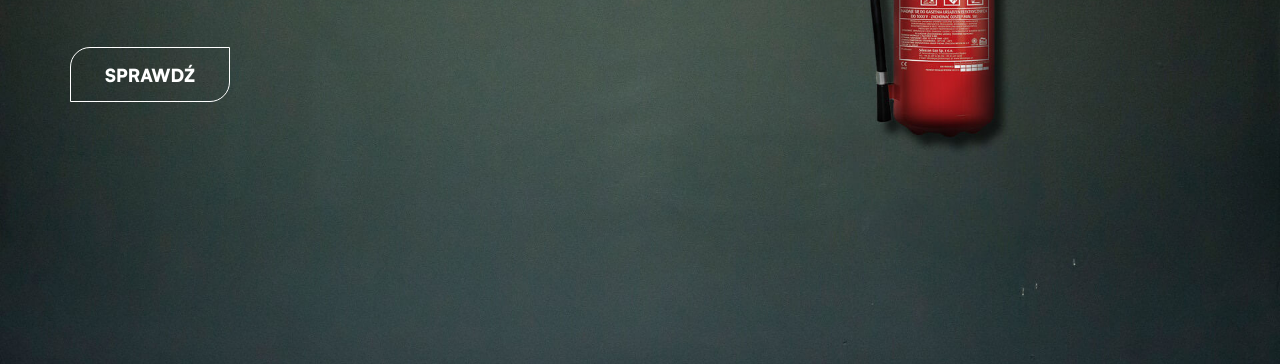
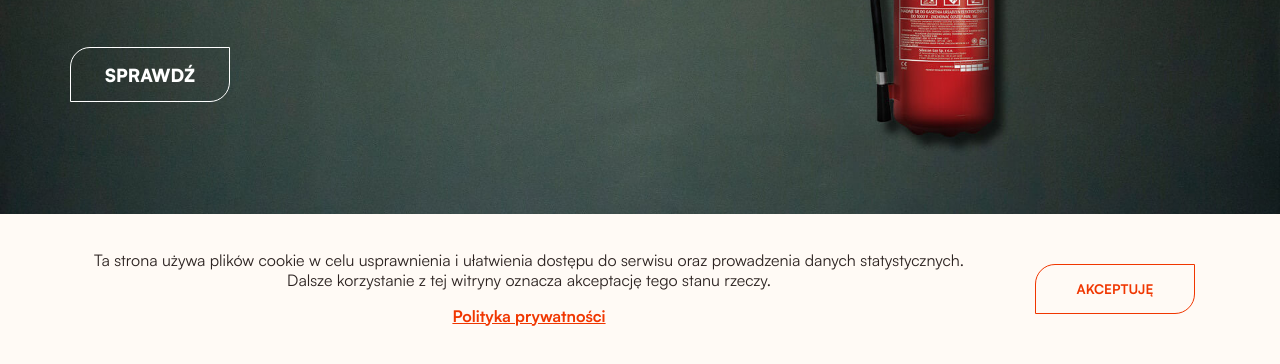
Before and after one commit to kryderius/flame-center, a Gatsby site: page / in a window 1280 px wide. Shown: the part 436-800 px from the top of the page. Built offline with nearby package versions, Linux system fonts and the light colour scheme; Gatsby itself is replaced by a stand-in of ours.

Commit message:
Added Cookies information

```diff
--- a/gatsby-config.js
+++ b/gatsby-config.js
@@ -6,9 +6,9 @@ module.exports = {
     siteUrl: `https://gatsbystarterdefaultsource.gatsbyjs.io/`,
   },
   plugins: [
-    `gatsby-plugin-styled-components`,
     `gatsby-plugin-react-helmet`,
     `gatsby-plugin-image`,
+    `gatsby-plugin-styled-components`,
     {
       resolve: `gatsby-source-filesystem`,
       options: {
--- a/package.json
+++ b/package.json
@@ -25,6 +25,7 @@
     "react-google-recaptcha": "^2.1.0",
     "react-helmet": "^6.1.0",
     "react-scroll": "^1.8.4",
+    "react-use": "^17.3.1",
     "styled-components": "^5.3.1"
   },
   "devDependencies": {
--- /dev/null
+++ b/src/components/organisms/Cookies.js
@@ -0,0 +1,143 @@
+import React, { useEffect } from "react"
+import styled, { css } from "styled-components"
+import { useCookie } from "react-use"
+import Text from "../atoms/Text"
+import { Link } from "gatsby"
+
+const CookieBanner = styled.div`
+  position: fixed;
+  bottom: 0;
+  left: 0;
+  width: 100%;
+  height: 300px;
+  background-color: #fffaf5;
+  z-index: 3000;
+  display: flex;
+  flex-direction: column;
+  justify-content: center;
+  align-items: center;
+  opacity: 0;
+  transition: opacity 0.5s cubic-bezier(0.5, 1, 0.89, 1);
+  pointer-events: none;
+  @media (min-width: 1200px) {
+    height: 150px;
+  }
+  ${({ $isActive }) =>
+    $isActive &&
+    css`
+      opacity: 1;
+      pointer-events: all;
+    `};
+`
+
+const CookieBannerContainer = styled.div`
+  max-width: 540px;
+  margin: 0 auto;
+  display: flex;
+  flex-direction: column;
+  justify-content: center;
+  align-items: center;
+  padding: 20px 15px;
+  @media (min-width: 768px) {
+    max-width: 720px;
+  }
+  @media (min-width: 1200px) {
+    max-width: 1140px;
+    flex-direction: row;
+  }
+  @media (min-width: 1400px) {
+    max-width: 1320px;
+  }
+  @media (min-width: 1920px) {
+    max-width: 1440px;
+  }
+`
+
+const TextContainer = styled.div`
+  display: flex;
+  flex-direction: column;
+  align-items: center;
+  justify-content: center;
+  margin-bottom: 30px;
+  @media (min-width: 1200px) {
+    width: 80%;
+    margin-bottom: 0;
+  }
+`
+
+const StyledLink = styled(Link)`
+  color: ${({ theme }) => theme.red};
+  font-weight: ${({ theme }) => theme.bold};
+`
+
+const ButtonContainer = styled.div`
+  display: flex;
+  flex-direction: column;
+  align-items: flex-end;
+  justify-content: center;
+  @media (min-width: 1200px) {
+    width: 20%;
+  }
+`
+
+const StyledButton = styled.button`
+  width: 160px;
+  height: 50px;
+  background-color: transparent;
+  outline: none;
+  cursor: pointer;
+  border: 1px solid ${({ theme }) => theme.red};
+  border-radius: 20px 0px;
+  text-transform: uppercase;
+  font-family: ${({ theme }) => theme.fontFamily};
+  font-weight: ${({ theme }) => theme.bold};
+  color: ${({ theme }) => theme.red};
+  transition: all 0.4s cubic-bezier(0.5, 1, 0.89, 1);
+  &:hover {
+    color: ${({ theme }) => theme.dark};
+    border: 1px solid ${({ theme }) => theme.dark};
+    box-shadow: 0px 1px 20px 1px rgb(0, 0, 0, 0.4);
+  }
+`
+
+const StyledText = styled(Text)`
+  color: ${({ theme }) => theme.dark};
+  text-align: center;
+  margin-bottom: 15px;
+`
+
+const Cookies = ({ canBeDisplayed, setCanBeDisplayed }) => {
+  const [cookie, setCookie] = useCookie("cookie-information")
+
+  const handleClick = () => {
+    setCookie("cookie-information", {
+      expires: new Date().getDate() + 7,
+    })
+  }
+
+  useEffect(() => {
+    setTimeout(() => setCanBeDisplayed(true), 1000)
+  }, [])
+
+  return (
+    <CookieBanner $isActive={!cookie && canBeDisplayed}>
+      <CookieBannerContainer>
+        <TextContainer>
+          <StyledText>
+            Ta strona używa plików cookie w celu usprawnienia i ułatwienia
+            dostępu do serwisu oraz prowadzenia danych statystycznych. Dalsze
+            korzystanie z tej witryny oznacza akceptację tego stanu rzeczy.
+          </StyledText>
+          <StyledLink to="/polityka-prywatnosci">
+            Polityka prywatności
+          </StyledLink>
+        </TextContainer>
+        <ButtonContainer>
+          <StyledButton onClick={handleClick}>Akceptuję</StyledButton>
+        </ButtonContainer>
+      </CookieBannerContainer>
+    </CookieBanner>
+  )
+}
+
+export default Cookies
--- a/src/templates/Layout.js
+++ b/src/templates/Layout.js
@@ -1,4 +1,4 @@
-import React, { useLayoutEffect } from "react"
+import React, { useLayoutEffect, useState } from "react"
 import { ThemeProvider } from "styled-components"
 import { theme } from "../theme/theme"
 import GlobalStyles from "../theme/GlobalStyles"
@@ -7,8 +7,10 @@ import AOS from "aos"
 import "aos/dist/aos.css"
 import Footer from "../components/organisms/Footer"
 import { Helmet } from "react-helmet"
+import Cookies from "../components/organisms/Cookies"
 
 const Layout = ({ children, title, description }) => {
+  const [canBeDisplayedCookie, setCanBeDisplayedCookie] = useState(false)
   useLayoutEffect(() => {
     setTimeout(() => {
       AOS.init({
@@ -37,6 +39,10 @@ const Layout = ({ children, title, description }) => {
         <GlobalStyles />
         <Navigation />
         <main>{children}</main>
+        <Cookies
+          canBeDisplayed={canBeDisplayedCookie}
+          setCanBeDisplayed={setCanBeDisplayedCookie}
+        />
         <Footer />
       </ThemeProvider>
     </>
```
Also changed, not shown: 1 other file.
